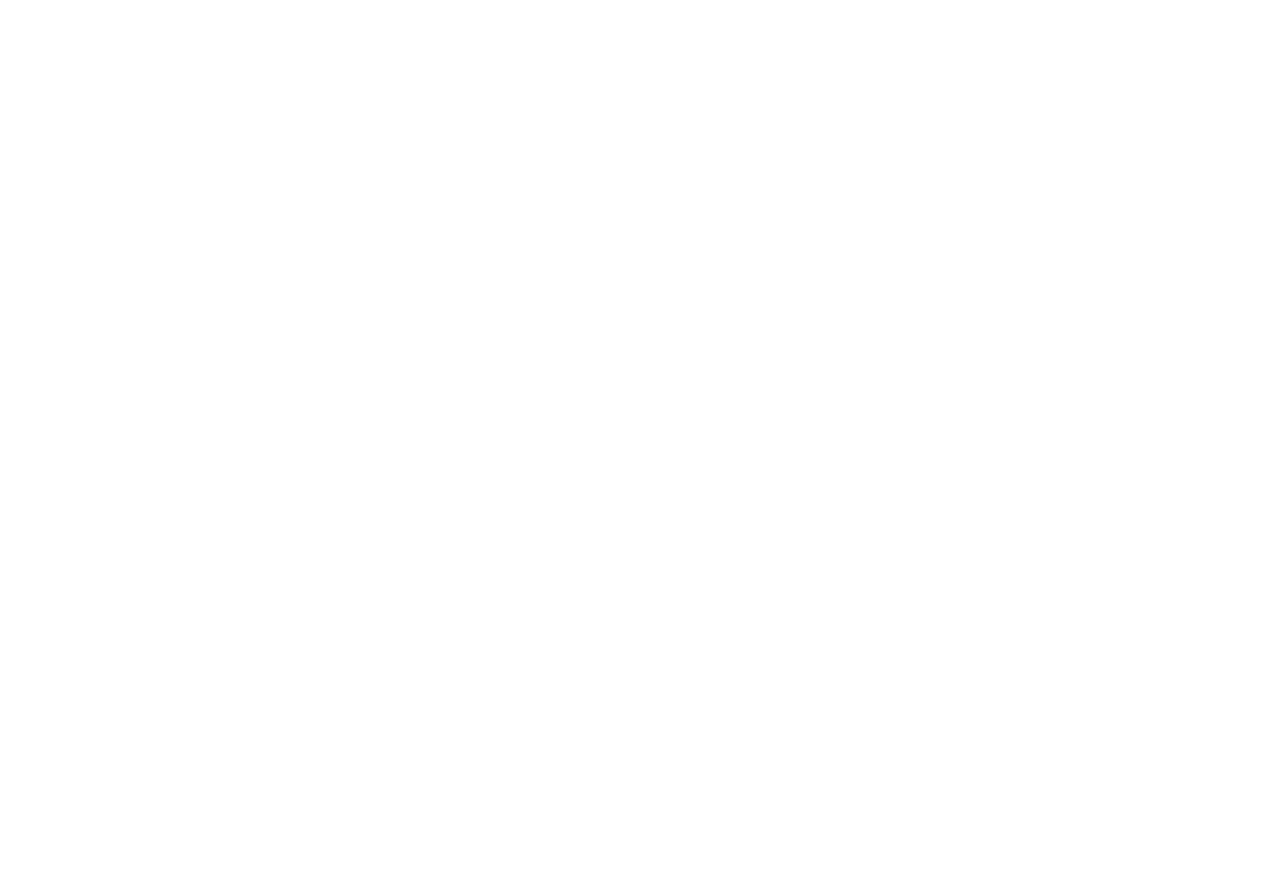
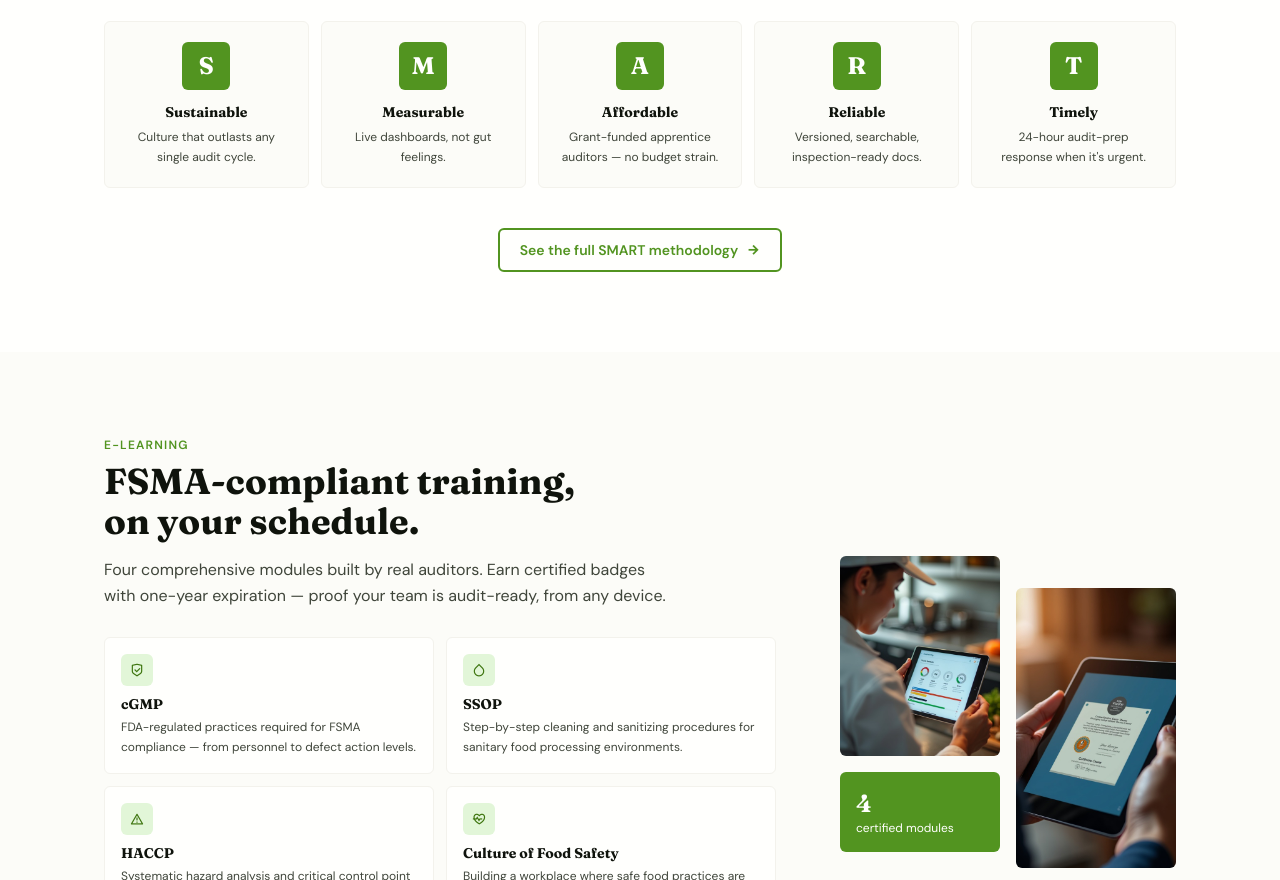
Before and after one commit to PresidentTree94/fss-concept-redesign, a Next.js app: page / in a window 1280 px wide. Shown: the part 1920-2800 px from the top of the page. Before the commit the page ends 1808 px from the top, so only its background shows below. Built offline with nearby package versions, Linux system fonts and the light colour scheme.

Commit message:
SMART, E-Learning

```diff
--- a/app/globals.css
+++ b/app/globals.css
@@ -17,6 +17,10 @@
   font-family: var(--font-body);
 }
 
+section:not(:first-of-type) > div {
+  @apply max-w-6xl mx-auto px-10 text-center;
+}
+
 h1, h2, h3 {
   font-family: var(--font-display);
   font-weight: 700;
--- a/app/page.tsx
+++ b/app/page.tsx
@@ -1,12 +1,28 @@
 import Image from "next/image";
 import Link from "next/link";
+import Images from "@/components/Images";
 
 const about = ["State & FSMA aligned", "Digital records, always ready", "Built by real auditors", "Save 10+ hrs/week"];
 
 const services = [
-  { heading: "Audit Prep", icon: "ri-clipboard-line", description: "Pre-audit gap reviews, mock inspections, and corrective action plans so inspection day is just another Tuesday." },
-  { heading: "Training & Learning", icon: "ri-user-star-line", description: "Role-based paths, certifications, and automatic reminders that keep your team audit-ready year-round." },
-  { heading: "Document Control", icon: "ri-file-copy-2-line", description: "Paper-to-digital conversion with version control and cloud backups — your records, always inspection-ready." }
+  { heading: "Audit Prep", icon: "ri-clipboard-line", text: "Pre-audit gap reviews, mock inspections, and corrective action plans so inspection day is just another Tuesday." },
+  { heading: "Training & Learning", icon: "ri-user-star-line", text: "Role-based paths, certifications, and automatic reminders that keep your team audit-ready year-round." },
+  { heading: "Document Control", icon: "ri-file-copy-2-line", text: "Paper-to-digital conversion with version control and cloud backups — your records, always inspection-ready." }
+];
+
+const smart = [
+  { heading: "Sustainable", text: "Culture that outlasts any single audit cycle." },
+  { heading: "Measurable", text: "Live dashboards, not gut feelings." },
+  { heading: "Affordable", text: "Grant-funded apprentice auditors — no budget strain." },
+  { heading: "Reliable", text: "Versioned, searchable, inspection-ready docs." },
+  { heading: "Timely", text: "24-hour audit-prep response when it's urgent." }
+];
+
+const modules = [
+  { heading: "cGMP", icon: "ri-shield-check-line", text: "FDA-regulated practices required for FSMA compliance — from personnel to defect action levels." },
+  { heading: "SSOP", icon: "ri-drop-line", text: "Step-by-step cleaning and sanitizing procedures for sanitary food processing environments." },
+  { heading: "HACCP", icon: "ri-alert-line", text: "Systematic hazard analysis and critical control point management from raw material to finished product." },
+  { heading: "Culture of Food Safety", icon: "ri-heart-pulse-line", text: "Building a workplace where safe food practices are second nature, not a checkbox exercise." }
 ];
 
 export default function Home() {
@@ -28,11 +44,11 @@
           </div>
         </div>
       </section>
-      <section className="bg-background-light py-20">
-        <div className="max-w-6xl mx-auto px-10 flex flex-col lg:flex-row items-center gap-10 lg:gap-16 text-center lg:text-left">
+      <section className="bg-background-light py-16 md:py-20">
+        <div className="flex flex-col lg:flex-row items-center gap-10 lg:gap-16 lg:!text-left">
           <div className="flex-1">
             <span className="tiny font-semibold text-primary-dark">Who We Are</span>
-            <h2 className="text-4xl text-foreground-dark max-w-lg mx-auto lg:mx-0">Compliance doesn't have to be chaos.</h2>
+            <h2 className="text-3xl md:text-4xl text-foreground-dark max-w-lg mx-auto lg:mx-0">Compliance doesn't have to be chaos.</h2>
             <p className="text-foreground-light mt-4 mb-6 max-w-xl">Food SMART Strategies was built by real auditors who got tired of watching kitchens scramble before inspections. Our team brings decades of boots-on-the-ground regulatory experience, turning compliance from a panic event into a quiet daily habit.</p>
             <div className="grid grid-cols-1 sm:grid-cols-2 gap-3 max-w-fit mx-auto sm:max-w-xl sm:mx-0">
               {about.map((a, index) => (
@@ -41,38 +57,76 @@
             </div>
             <Link href="/about" className="bg-primary-dark text-background-light px-5 py-2.5 rounded-md text-sm font-semibold inline-flex items-center gap-2 mt-7">Learn more about us<i className="ri-arrow-right-line"></i></Link>
           </div>
-          <div className="relative grid grid-cols-[minmax(0,10rem)_minmax(0,10rem)] gap-4">
-            <div className="space-y-4">
-              <Image src="/about-1.jpg" alt="Chef" width={512} height={640} className="rounded-md" />
-              <div className="bg-primary-dark p-4 rounded-md text-background-light flex flex-col text-left">
-                <span className="font-display text-2xl font-bold">30+</span>
-                <span className="text-xs">years experience</span>
-              </div>
-            </div>
-            <Image src="/about-2.jpg" alt="Chefs" width={512} height={896} className="rounded-md mt-8" />
-          </div>
+          <Images
+            root="about"
+            number="30+"
+            text="years experience"
+          />
         </div>
       </section>
-      <section className="bg-secondary py-20">
-        <div className="max-w-6xl mx-auto px-10 text-center">
+      <section className="bg-secondary py-16 md:py-20">
+        <div>
           <span className="tiny font-semibold text-primary-dark">What We Do</span>
-          <h2 className="text-4xl text-foreground-dark max-w-2xl mx-auto">One platform for every compliance moment.</h2>
-          <div className="grid grid-cols-3 gap-5 mt-10 mb-8 text-left">
+          <h2 className="text-3xl md:text-4xl text-foreground-dark max-w-2xl mx-auto">One platform for every compliance moment.</h2>
+          <div className="grid grid-cols-1 md:grid-cols-3 gap-5 mt-10 mb-8 text-left">
             {services.map((s, index) => (
               <div key={index} className="bg-background-light border border-border p-6 rounded-lg">
                 <div className="w-10 h-10 bg-[oklch(0.95_0.045_135)] rounded-md flex items-center justify-center">
                   <i className={`${s.icon} text-[oklch(0.5_0.14_135)] text-xl`}></i>
                 </div>
                 <h3 className="text-lg text-foreground-dark mt-4 mb-2">{s.heading}</h3>
-                <p className="text-sm text-foreground-light">{s.description}</p>
+                <p className="text-sm text-foreground-light">{s.text}</p>
               </div>
             ))}
           </div>
           <Link href="/services" className="bg-primary-dark text-background-light px-5 py-2.5 rounded-md text-sm font-semibold inline-flex items-center gap-2">Explore all services<i className="ri-arrow-right-line"></i></Link>
         </div>
       </section>
-      <section className="bg-background-light">SMART</section>
-      <section className="bg-background-dark">E-Learning</section>
+      <section className="bg-background-light py-16 md:py-20">
+        <div>
+          <span className="tiny text-primary-dark font-semibold">Why We're Different</span>
+          <h2 className="text-3xl md:text-4xl text-foreground-dark max-w-2xl mx-auto">SMART isn't just our name — it's how we work.</h2>
+          <div className="grid grid-cols-1 md:grid-cols-5 gap-3 max-w-fit mx-auto md:max-w-auto md:mx-0 my-10">
+            {smart.map((s, index) => (
+              <div key={index} className="bg-background-dark p-5 border border-border rounded-md">
+                <span className="w-12 h-12 bg-primary-dark rounded-md inline-flex items-center justify-center font-display text-2xl font-bold text-background-light">{s.heading[0]}</span>
+                <h3 className="text-sm text-foreground-dark mt-3 mb-1.5">{s.heading}</h3>
+                <p className="text-xs text-foreground-light">{s.text}</p>
+              </div>
+            ))}
+          </div>
+          <Link href="/about" className="border-2 border-primary-dark text-primary-dark px-5 py-2.5 rounded-md text-sm font-semibold inline-flex items-center gap-2">See the full SMART methodology<i className="ri-arrow-right-line"></i></Link>
+        </div>
+      </section>
+      <section className="bg-background-dark py-16 md:py-20">
+        <div className="flex flex-col lg:flex-row items-center gap-10 lg:gap-16 lg:!text-left">
+          <div className="flex-1">
+            <span className="tiny text-primary-dark font-semibold">E-Learning</span>
+            <h2 className="text-3xl md:text-4xl text-foreground-dark max-w-lg mx-auto lg:mx-0">FSMA-compliant training, on your schedule.</h2>
+            <p className="mt-4 mb-7 max-w-xl text-foreground-light mx-auto lg:mx-0">Four comprehensive modules built by real auditors. Earn certified badges with one-year expiration — proof your team is audit-ready, from any device.</p>
+            <div className="grid grid-cols-1 sm:grid-cols-2 gap-3">
+              {modules.map((m, index) => (
+                <div key={index} className="bg-background-light p-4 rounded-md border border-border text-left">
+                  <div className="w-8 h-8 bg-[oklch(0.95_0.045_135)] rounded-md flex items-center justify-center">
+                    <i className={`${m.icon} text-[oklch(0.5_0.14_135)] text-sm`}></i>
+                  </div>
+                  <h3 className="mt-2 mb-1 text-sm text-foreground-dark">{m.heading}</h3>
+                  <p className="text-xs text-foreground-light">{m.text}</p>
+                </div>
+              ))}
+            </div>
+            <div className="mt-7 flex flex-col sm:flex-row items-center justify-center lg:justify-start gap-3">
+              <Link href="/e-learning" className="bg-primary-dark text-background-light px-5 py-2.5 rounded-md text-sm font-semibold inline-flex items-center gap-2">Explore E-Learning<i className="ri-arrow-right-line"></i></Link>
+              <span className="text-sm text-foreground-light">Starting at $25 per module</span>
+            </div>
+          </div>
+          <Images
+            root="elearning"
+            number="4"
+            text="certified modules"
+          />
+        </div>
+      </section>
       <section>Careers</section>
       <section>Contact</section>
     </main>
--- /dev/null
+++ b/components/Images.tsx
@@ -0,0 +1,20 @@
+import Image from "next/image";
+
+export default function Images({ root, number, text }: {
+  root: string;
+  number: string;
+  text: string
+}) {
+  return (
+    <div className="relative grid grid-cols-[minmax(0,10rem)_minmax(0,10rem)] gap-4">
+      <div className="space-y-4">
+        <Image src={`/${root}-1.jpg`} alt="Chef" width={512} height={640} className="rounded-md" />
+        <div className="bg-primary-dark p-4 rounded-md text-background-light flex flex-col text-left">
+          <span className="font-display text-2xl font-bold">{number}</span>
+          <span className="text-xs">{text}</span>
+        </div>
+      </div>
+      <Image src={`/${root}-2.jpg`} alt="Tablet" width={512} height={896} className="rounded-md mt-8" />
+    </div>
+  );
+}
```
Also changed, not shown: public/elearning-1.jpg (added), public/elearning-2.jpg (added).
